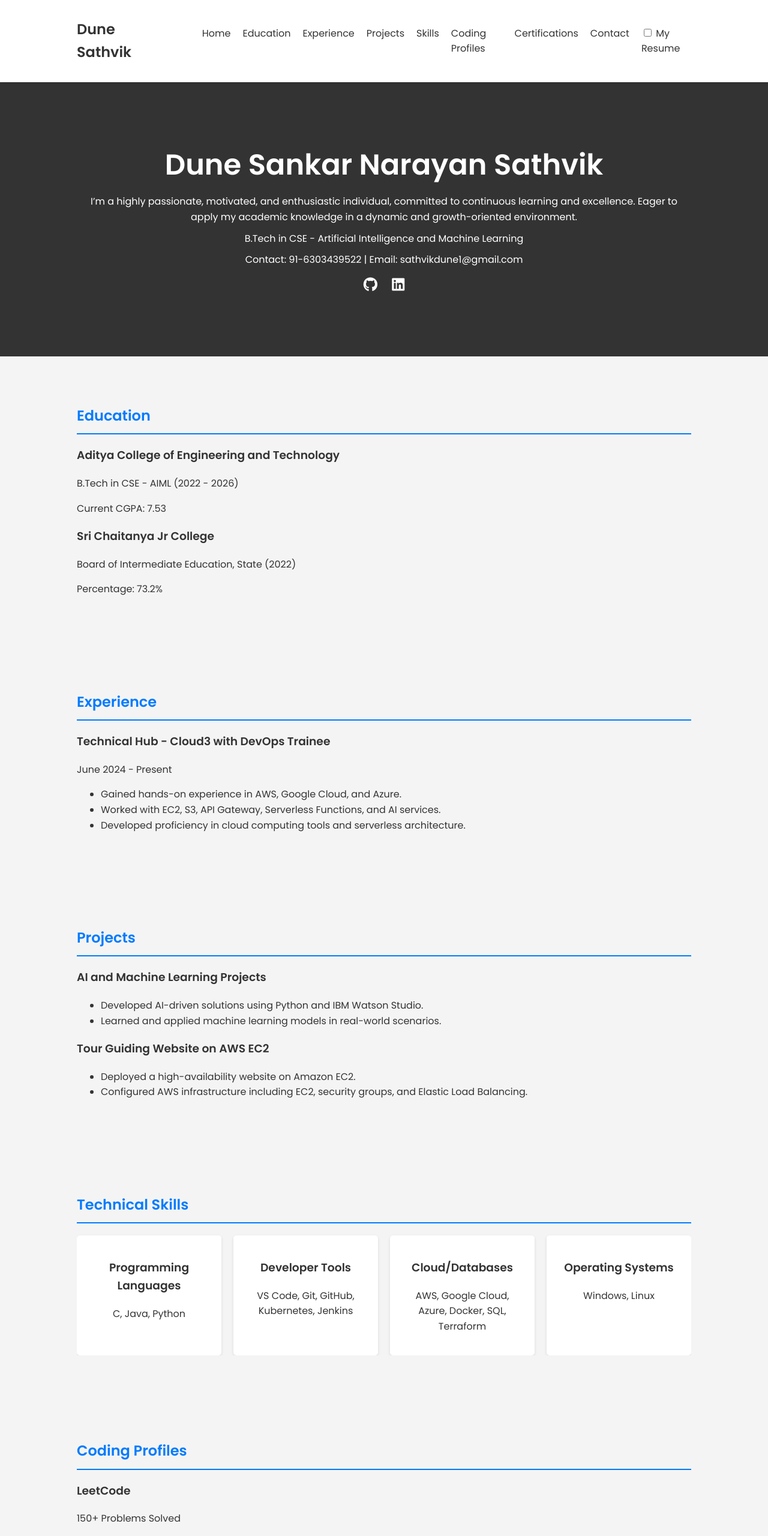
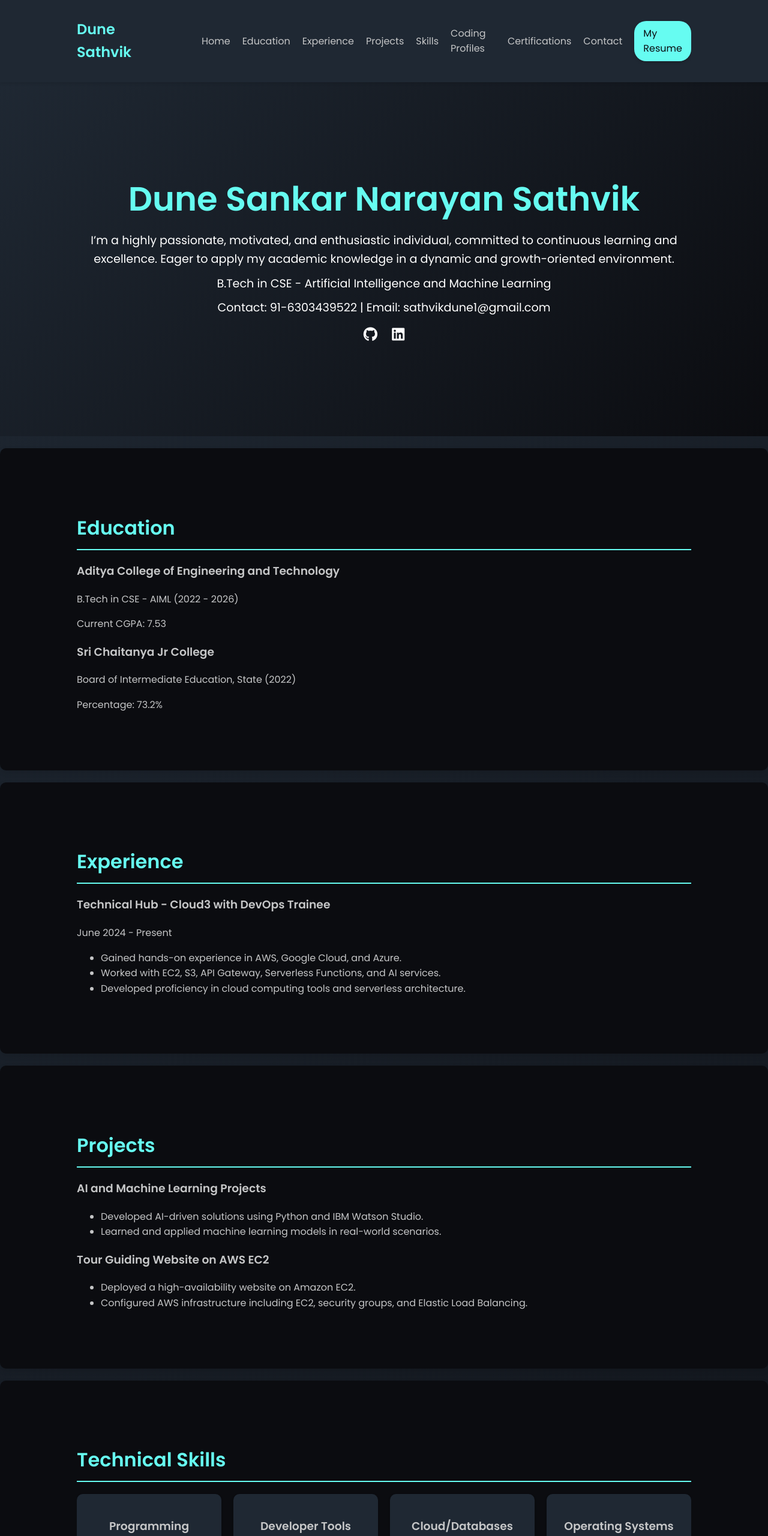
Before and after one commit to sathvikdune1/portfolio, a plain HTML site: page index.html in a window 1280 px wide. Shown: the top 2560 px of the page at 60% size. Drawn offline with Linux system fonts and the light colour scheme.

Commit message:
Update styles.css

```diff
--- a/styles.css
+++ b/styles.css
@@ -1,20 +1,24 @@
-/* styles.css */
+/* Updated styles.css with the "Coding Profiles" section and Certifications section reverted */
 :root {
-    --primary-color: #007bff;
-    --secondary-color: #333;
-    --background-color: #f4f4f4;
-    --text-color: #333;
-    --nav-bg: #fff;
-    --nav-text: #333;
+    --primary-color: #66FCF1; /* Original primary color */
+    --secondary-color: #1F2833; /* Original secondary color */
+    --background-color: #0B0C10; /* Original background color */
+    --text-color: #C5C6C7; /* Original text color */
+    --nav-bg: #1F2833; /* Original nav background color */
+    --nav-text: #C5C6C7; /* Original nav text color */
+    --accent-color: #45A29E; /* Original accent color */
+    --gradient-bg: linear-gradient(135deg, #1F2833 0%, #0B0C10 100%); /* Original gradient background */
 }
 
 [data-theme="dark"] {
-    --primary-color: #0d6efd;
-    --secondary-color: #f4f4f4;
-    --background-color: #333;
-    --text-color: #f4f4f4;
-    --nav-bg: #222;
-    --nav-text: #f4f4f4;
+    --primary-color: #66FCF1;
+    --secondary-color: #1F2833;
+    --background-color: #0B0C10;
+    --text-color: #C5C6C7;
+    --nav-bg: #1F2833;
+    --nav-text: #C5C6C7;
+    --accent-color: #45A29E;
+    --gradient-bg: linear-gradient(135deg, #1F2833 0%, #0B0C10 100%); /* Dark mode gradient */
 }
 
 body {
@@ -23,8 +27,8 @@ body {
     padding: 0;
     line-height: 1.6;
     color: var(--text-color);
-    background-color: var(--background-color);
-    transition: background-color 0.3s, color 0.3s;
+    background: var(--gradient-bg);
+    transition: background 0.5s, color 0.3s;
 }
 
 .container {
@@ -40,11 +44,20 @@ body {
     right: 20px;
     cursor: pointer;
     z-index: 1000;
+    background: var(--primary-color);
+    padding: 10px;
+    border-radius: 50%;
+    box-shadow: 0 2px 5px rgba(0, 0, 0, 0.2);
+    transition: transform 0.3s ease;
+}
+
+.dark-mode-toggle:hover {
+    transform: scale(1.1);
 }
 
 .dark-mode-toggle i {
     font-size: 1.5rem;
-    color: var(--text-color);
+    color: var(--background-color);
 }
 
 /* Navigation Bar */
@@ -67,11 +80,13 @@ nav .container {
 nav .logo {
     font-size: 1.5rem;
     font-weight: 600;
+    color: var(--primary-color);
 }
 
 nav .nav-links {
     list-style: none;
     display: flex;
+    align-items: center;
 }
 
 nav .nav-links li {
@@ -82,8 +97,40 @@ nav .nav-links a {
     color: var(--nav-text);
     text-decoration: none;
     font-weight: 500;
+    transition: color 0.3s ease;
 }
 
+nav .nav-links a:hover {
+    color: var(--primary-color);
+}
+
+/* Resume Checkbox in Navigation Bar */
+.resume-checkbox {
+    cursor: pointer;
+    background: var(--primary-color);
+    padding: 8px 15px;
+    border-radius: 20px;
+    box-shadow: 0 2px 5px rgba(0, 0, 0, 0.2);
+    transition: transform 0.3s ease;
+    display: flex;
+    align-items: center;
+    gap: 5px;
+}
+
+.resume-checkbox:hover {
+    transform: scale(1.1);
+}
+
+.resume-checkbox input {
+    display: none;
+}
+
+.resume-checkbox span {
+    font-size: 1rem;
+    color: var(--background-color);
+}
+
+/* Hamburger Menu */
 nav .hamburger {
     display: none;
     font-size: 1.5rem;
@@ -92,30 +139,45 @@ nav .hamburger {
 
 /* Hero Section */
 .hero {
-    background: var(--secondary-color);
+    background: var(--gradient-bg);
     color: #fff;
-    padding: 100px 0;
+    padding: 150px 0;
     text-align: center;
+    animation: fadeIn 1.5s ease-in-out;
 }
 
 .hero h1 {
-    font-size: 3rem;
+    font-size: 3.5rem;
     margin: 0;
+    animation: slideIn 1s ease-in-out;
+    color: var(--primary-color);
 }
 
 .hero p {
     margin: 10px 0;
+    font-size: 1.2rem;
+    animation: slideIn 1.2s ease-in-out;
 }
 
 .hero .social-links a {
     color: #fff;
     margin: 0 10px;
     font-size: 1.5rem;
+    transition: transform 0.3s ease;
+}
+
+.hero .social-links a:hover {
+    transform: translateY(-5px);
 }
 
 /* Sections */
 .section {
-    padding: 60px 0;
+    padding: 80px 0;
+    background: var(--background-color);
+    border-radius: 10px;
+    margin: 20px 0;
+    box-shadow: 0 4px 10px rgba(0, 0, 0, 0.1);
+    animation: fadeIn 1s ease-in-out;
 }
 
 .section h2 {
@@ -123,6 +185,8 @@ nav .hamburger {
     border-bottom: 2px solid var(--primary-color);
     padding-bottom: 10px;
     margin-bottom: 20px;
+    font-size: 2rem;
+    animation: slideIn 0.8s ease-in-out;
 }
 
 /* Skills Grid */
@@ -135,11 +199,54 @@ nav .hamburger {
 .skill-item {
     background: var(--nav-bg);
     padding: 20px;
-    border-radius: 5px;
+    border-radius: 10px;
     box-shadow: 0 2px 5px rgba(0, 0, 0, 0.1);
     text-align: center;
+    transition: transform 0.3s ease, box-shadow 0.3s ease;
 }
 
+.skill-item:hover {
+    transform: translateY(-10px);
+    box-shadow: 0 4px 10px rgba(0, 0, 0, 0.2);
+}
+
+/* Coding Profiles Grid */
+.coding-profiles-grid {
+    display: grid;
+    grid-template-columns: repeat(auto-fit, minmax(200px, 1fr));
+    gap: 20px;
+    margin-top: 20px;
+}
+
+.coding-profile-item {
+    background: var(--nav-bg);
+    padding: 20px;
+    border-radius: 10px;
+    box-shadow: 0 2px 5px rgba(0, 0, 0, 0.1);
+    text-align: center;
+    transition: transform 0.3s ease, box-shadow 0.3s ease;
+}
+
+.coding-profile-item:hover {
+    transform: translateY(-10px);
+    box-shadow: 0 4px 10px rgba(0, 0, 0, 0.2);
+}
+
+.coding-profile-item h3 {
+    color: var(--primary-color);
+    margin-bottom: 10px;
+}
+
+.coding-profile-item p {
+    margin: 10px 0;
+    font-size: 1rem;
+    color: var(--text-color);
+}
+
+.coding-profile-item a {
+    display: inline-block;
+    margin-top: 10
+}
 /* Certifications Grid */
 .certifications-grid {
     display: grid;
@@ -154,11 +261,12 @@ nav .hamburger {
     border-radius: 10px;
     box-shadow: 0 2px 5px rgba(0, 0, 0, 0.1);
     text-align: center;
-    transition: transform 0.3s ease;
+    transition: transform 0.3s ease, box-shadow 0.3s ease;
 }
 
 .certification-item:hover {
     transform: translateY(-10px);
+    box-shadow: 0 4px 10px rgba(0, 0, 0, 0.2);
 }
 
 .certification-item img {
@@ -184,6 +292,11 @@ nav .hamburger {
     padding: 10px;
     border: 1px solid #ccc;
     border-radius: 5px;
+    transition: border-color 0.3s ease;
+}
+
+#contact-form input:focus, #contact-form textarea:focus {
+    border-color: var(--primary-color);
 }
 
 #contact-form button {
@@ -193,6 +306,11 @@ nav .hamburger {
     border: none;
     border-radius: 5px;
     cursor: pointer;
+    transition: background 0.3s ease;
+}
+
+#contact-form button:hover {
+    background: var(--accent-color);
 }
 
 /* Footer */
@@ -204,24 +322,35 @@ footer {
     margin-top: 40px;
 }
 
-/* Responsive Design */
-@media (max-width: 768px) {
-    nav .nav-links {
-        display: none;
-        flex-direction: column;
-        background: var(--nav-bg);
-        position: absolute;
-        top: 60px;
-        right: 0;
-        width: 100%;
-        padding: 10px;
+/* Animations */
+@keyframes fadeIn {
+    from {
+        opacity: 0;
     }
-
-    nav .nav-links.active {
-        display: flex;
-    }
-
-    nav .hamburger {
-        display: block;
+    to {
+        opacity: 1;
     }
 }
+
+@keyframes slideIn {
+    from {
+        transform: translateY(20px);
+        opacity: 0;
+    }
+    to {
+        transform: translateY(0);
+        opacity: 1;
+    }
+}
+
+@keyframes float {
+    0% {
+        transform: translateY(0);
+    }
+    50% {
+        transform: translateY(-10px);
+    }
+    100% {
+        transform: translateY
+    }
+}
```
